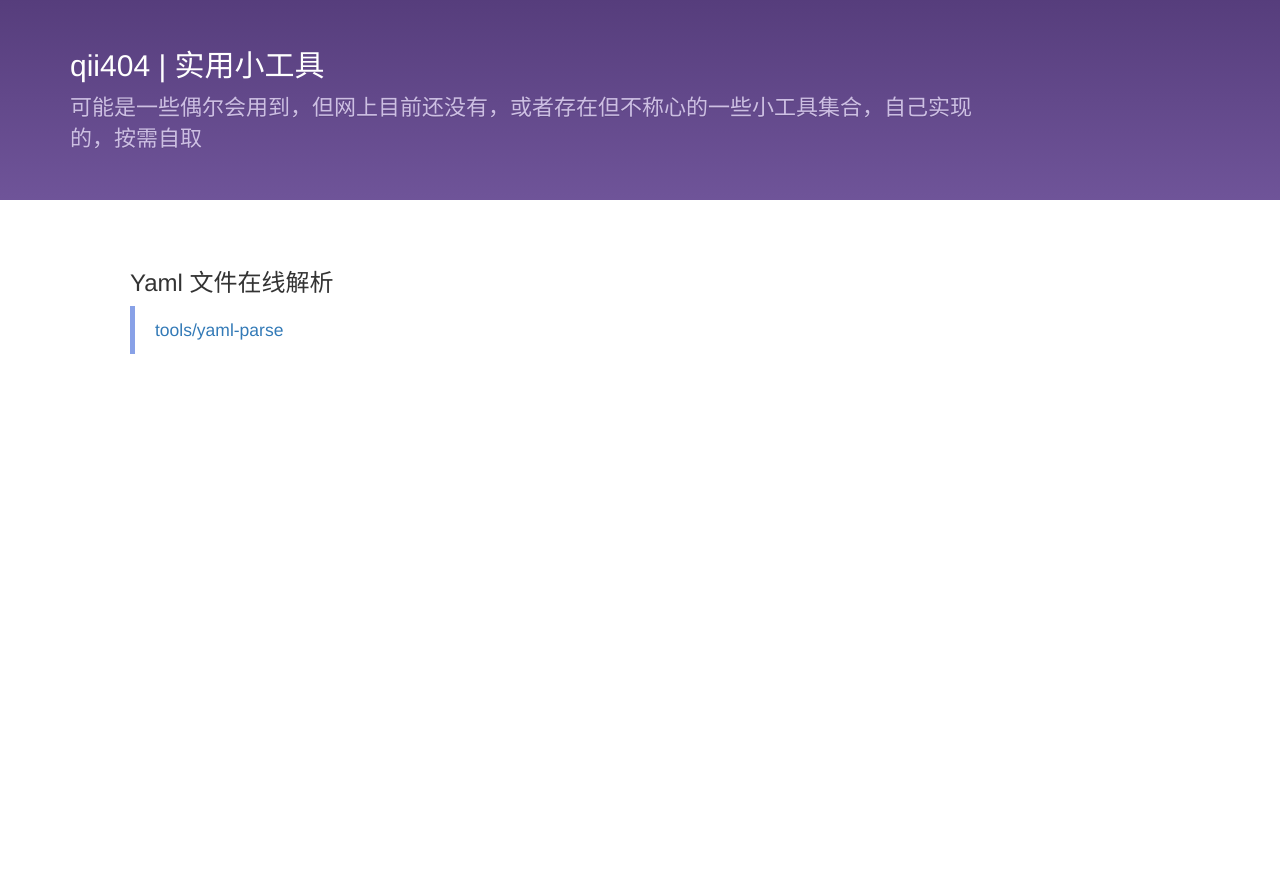
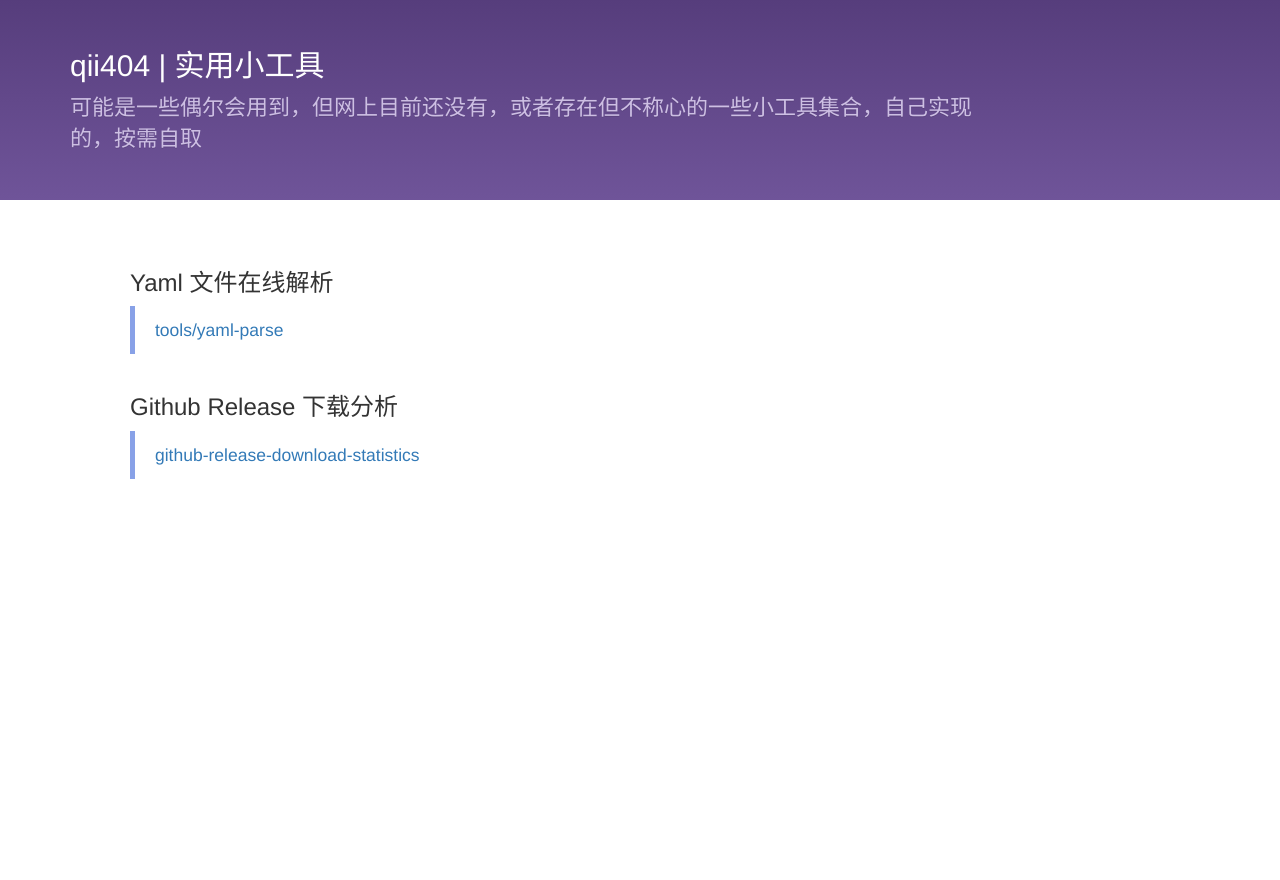
Before and after one commit to qishibo/qishibo.github.io, a Jekyll site: the page built from tools.md, in a window 1280 px wide. Shown: the part 153-1033 px from the top of the page. Built offline with Jekyll 4.4.1, drawn with Linux system fonts in a browser that asks for light colours; nearby versions of some CDN libraries; comment, search, counter and statistics services are not loaded; grey boxes are pictures that could not be loaded.

Commit message:
tools add url

```diff
--- a/tools.md
+++ b/tools.md
@@ -10,6 +10,10 @@ menu: tools
 
 > [tools/yaml-parse](/tools/yaml-parse)
 
+### Github Release 下载分析
+
+> [github-release-download-statistics](https://qii404.me/github-release-statistics/)
+
 
 <div style="min-height: 500px;">
 </div>
--- a/tools/yaml-parse.html
+++ b/tools/yaml-parse.html
@@ -26,6 +26,10 @@ document.getElementById('yaml-parse').onclick = function (){
 
     var yamlText = document.getElementById('yaml-text').value;
 
+    if (!yamlText) {
+        yamlText = "name: qii404\nage: 34344";
+    }
+
     try {
         var yaml = window.yaml = jsyaml.load(yamlText);
     }
```
